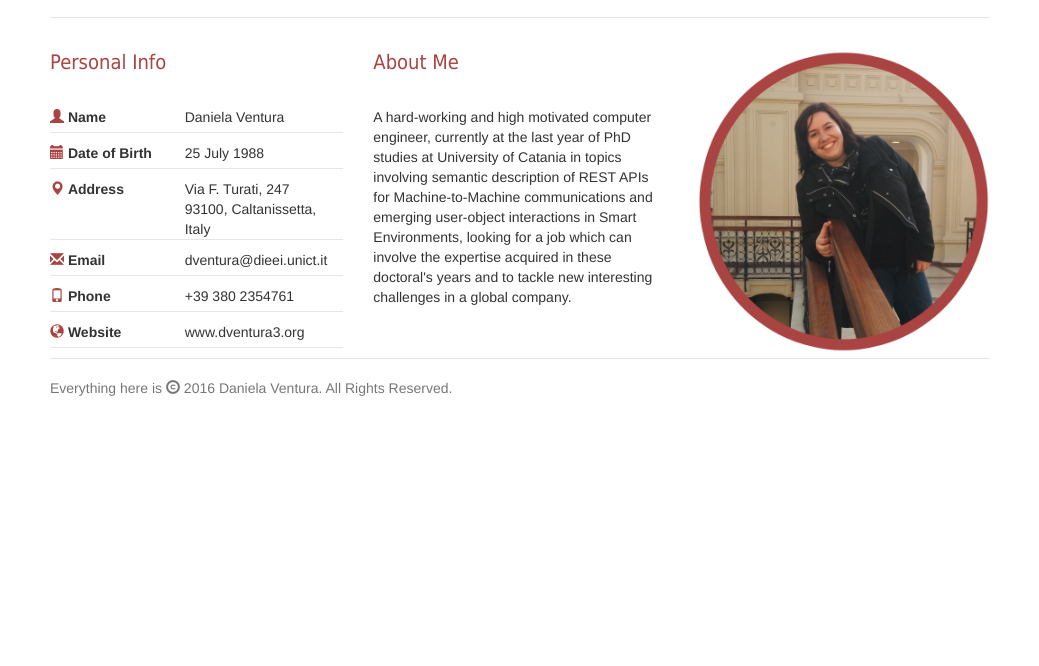
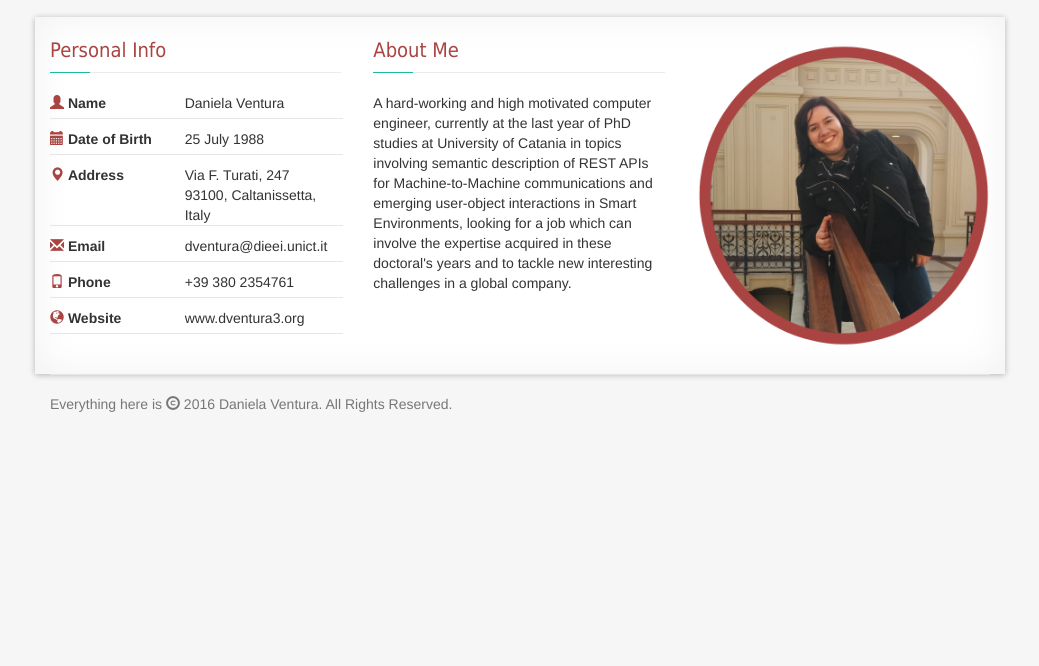
Before and after one commit to dventura3/danielaventura-site, a website: page public/index.html in a window 1280 px wide. Shown: the part 134-800 px from the top of the page, without its empty margins (120-1159 px from the left). Drawn offline with nearby package versions, Linux system fonts and the light colour scheme; some packages are replaced by stand-ins of ours; files that its build step writes are made by us from their sources.

Commit message:
Update background body and add a green border under all the titles

```diff
--- a/public/index.html
+++ b/public/index.html
@@ -61,7 +61,7 @@
 
     <!-- ****************************  BODY  **************************** -->
 
-    <div class="container">
+    <div class="container content">
     <div ng-view=""></div>
     </div>
 
--- a/public/styles/main.css
+++ b/public/styles/main.css
@@ -17,11 +17,12 @@ body {
   padding-right: 15px;
 }
 
-/* Custom page header */
+/* Custom page header
 .header {
   border-bottom: 1px solid #e5e5e5;
   margin-bottom: 10px;
 }
+*/
 /* Make the masthead heading the same height as the navigation */
 .header h3 {
   margin-top: 0;
@@ -74,7 +75,7 @@ body {
   }
   /* Space out the masthead */
   .header {
-    margin-bottom: 30px;
+    margin-bottom: 0px;
   }
   /* Remove the bottom border on the jumbotron for visual effect */
   .jumbotron {
@@ -82,6 +83,13 @@ body {
   }
 }
 
+
+@media screen and (max-width: 768px) {
+  .container {
+    margin-left: 15px;
+    margin-right: 15px;
+  }
+}
 
 
 /* INGRANDISCO LE DIMENSIONI DEL PADDING SOPRA E SOTTO LA navbar */
@@ -99,7 +107,10 @@ body {
 }
 
 
-/* GESTIONE DEL MENU */
+/*-------------------------------------------------------*/
+/* Menu Section */
+/*-------------------------------------------------------*/
+
 /*
 >> Block:;
 Takes up the full width available, with a new line before and after (display:block;)
@@ -142,12 +153,44 @@ Takes up only as much width as it needs, and does not force new lines (display:i
   }
 }
 
-/* PROFILE */
+
+.content{
+  background-color: #FFF;
+  box-shadow: 0 1px 6px rgba(0, 0, 0, 0.27), 0 0 40px rgba(0, 0, 0, 0.06) inset;
+  padding-top: 25px;
+  padding-bottom: 25px;
+}
+
+
+/*-------------------------------------------------------*/
+/* Profile Section */
+/*-------------------------------------------------------*/
+
 .title-profile{
   font-family: Tahoma,Verdana,Segoe,sans-serif;
   font-size:20px;
   margin: 0 0 30px 0;
   color: #A94442;
+
+
+  margin: 0px 2px 20px 0px;
+  border-bottom: 1px solid #ebebeb;
+  padding-bottom: 14px;
+  line-height: 16px;
+  display: block;
+  clear: both;
+  position: relative;
+}
+
+
+.title-profile::after{
+    content: '';
+    width: 40px;
+    height: 1px;
+    position: absolute;
+    left: 0;
+    bottom: -1px;
+    background: #18bc9c;
 }
 
 i.glyphicon {
@@ -169,11 +212,21 @@ i.glyphicon {
 
 
 
+/*-------------------------------------------------------*/
+/* Resume Section */
+/*-------------------------------------------------------*/
 
-/* RESUME */
+/* LEFT */
 
 .section-data-resume{
   padding-right: 30px;
+}
+
+
+.timeline-section {
+    width: 490px;
+    padding-right: 60px;
+    float: left;
 }
 
 .timeline {
@@ -192,7 +245,7 @@ i.glyphicon {
   margin-left: 0px;
   color: #444;
   font-size: 13px;
-  border-left: 1px solid #e6e6e6;
+  border-left: 1px solid #18bc9c;
   padding-left: 15px;
 }
 
@@ -215,26 +268,13 @@ i.glyphicon {
 }
 
 
-
-
-/*-------------------------------------------------------*/
-/* Resume Section */
-/*-------------------------------------------------------*/
-
-.skills-section, .timeline-section {
-    float: left;
-}
-
-/* Timeline Section */
-.timeline-section {
-    width: 490px;
-    padding-right: 60px;
-}
+/* RIGHT */
 
 /* Skills Section */
 .skills-section {
     width: 270px;
     clear: both;
+    float: left;
 }
 
 .skills {
```
Also changed, not shown: public/bower_components/bootstrap/dist/css/bootstrap_custom.css, 2 other files.
